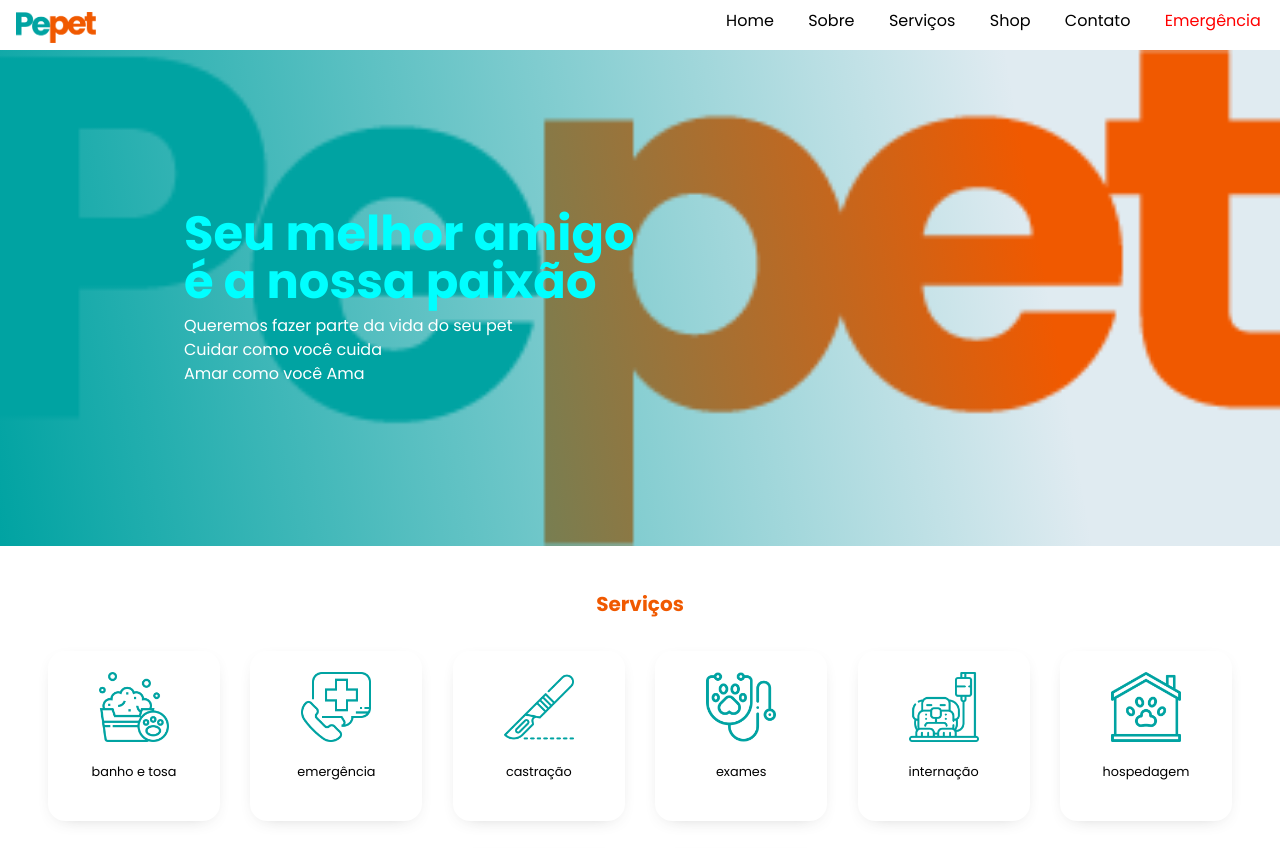
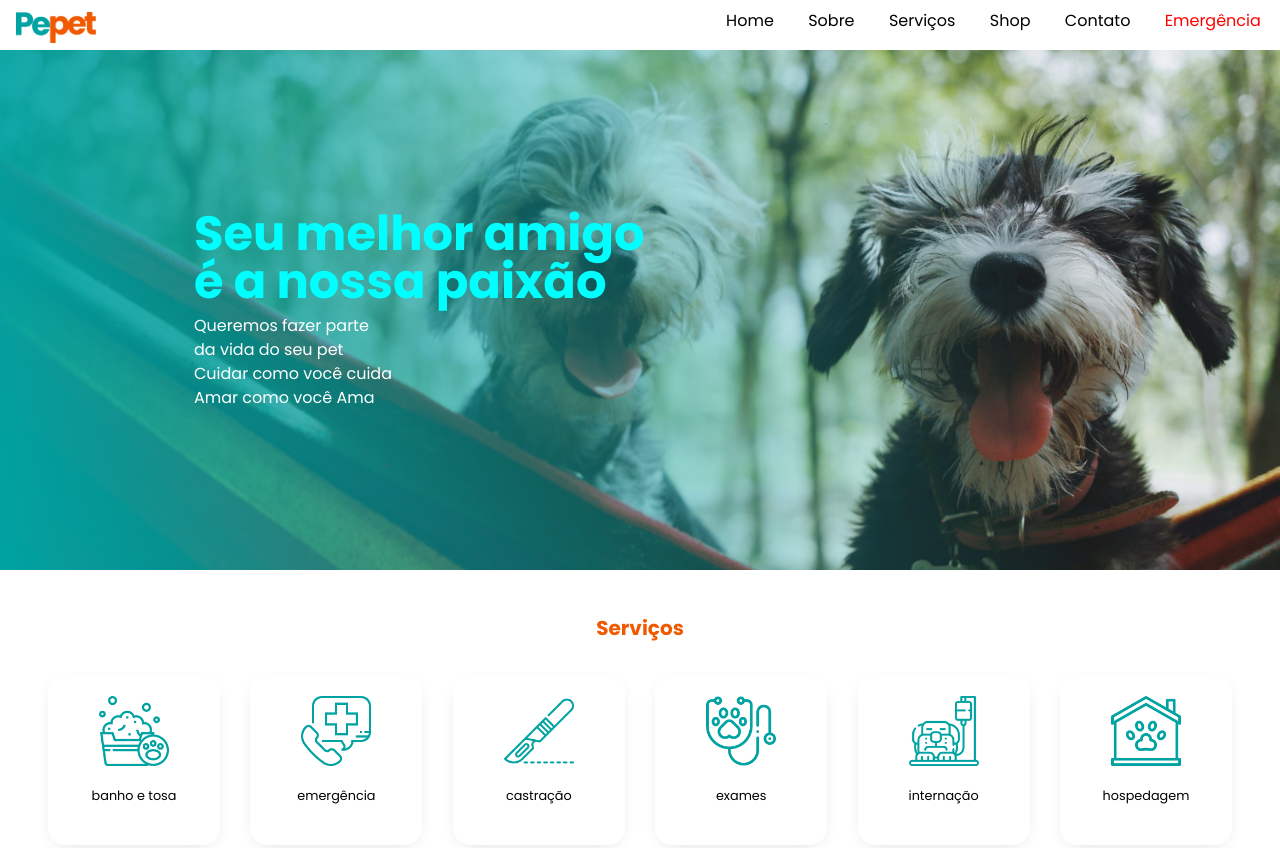
Before and after one commit to junior-l/Pepet-web, a plain HTML site: page index.html in a window 1280 px wide. Shown: the top 848 px of the page. Drawn offline with Linux system fonts and the light colour scheme.

Commit message:
refeito a versão com a img de background

```diff
--- a/assets/css/banner.css
+++ b/assets/css/banner.css
@@ -1,9 +1,7 @@
 .banner{
-  padding: 5rem 2rem;
-  text-align: center;
   padding: 5rem 0rem;
   text-align: left;
-  background-image: linear-gradient(80deg, #00a3a2 0, transparent 80%), url(/assets/image/logo.png);
+  background-image: linear-gradient(80deg, #00a3a2 0, transparent 80%), url(/assets/image/background.jpg);
   background-repeat: no-repeat;
   background-size:cover;
   background-position: center;
@@ -11,16 +9,22 @@
 
 .banner__titulo{
   color: var(--font-titulos);
-  font-size: 1.5rem;
   font-weight: bold;
+  font-size: 1.7rem;
   line-height: 1.7rem;
   margin-bottom: .5rem;
 }
 
 .banner__texto{
-  font-size: .8rem;
-  line-height: 1rem;
+  font-size: 1rem;
+  line-height: 1.3rem;
+  color: white;
 }
+.banner__titulo,
+.banner__texto{
+  margin-left: 10px;
+}
+
 
 /* tablet */
 @media (min-width: 768px){
@@ -33,7 +37,7 @@
     color: var(--branco);
   }
 
-}
+
   .banner__titulo{
     font-size: 2rem;
     line-height: 2rem;
@@ -47,7 +51,7 @@
   padding: 0 1.5rem;
 
 }
-
+}
 
 @media (min-width: 1024px){
 
--- a/assets/css/menu.css
+++ b/assets/css/menu.css
@@ -84,7 +84,6 @@
     right: 0;
     text-align: center;
     transition: .6s;
-    top: 70px;
     visibility: hidden;/* inicia invisivel  e no ativo virsa visible*/
     width: 100%;
     z-index: 1000; /* os elementos do site ficam abaixo dele */
--- a/index.html
+++ b/index.html
@@ -43,9 +43,9 @@
   <main>
     <section class="banner">
       <h1 class="banner__titulo">Seu melhor amigo<br>é a nossa paixão</h1>
-      <p class="banner__texto">Queremos fazer parte da vida do seu pet<br>
+      <p class="banner__texto">Queremos fazer parte<br>da vida do seu pet<br>
       Cuidar como você cuida<br>Amar como você Ama</p>
-      </section>
+    </section>
 
     <section id="servicos">
       <div class="container">
```
Also changed, not shown: assets/image/background.jpg (added).
